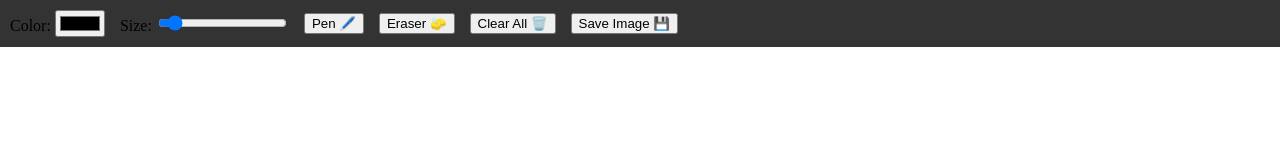
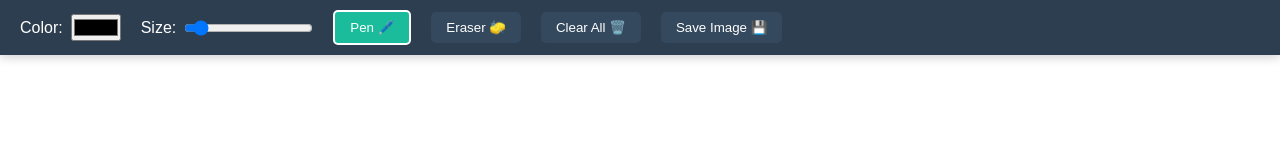
Before and after one commit to yashnain65/whiteboard, a plain HTML site: page index.html in a window 1280 px wide. Drawn offline with Linux system fonts and the light colour scheme.

Commit message:
Update style.css

```diff
--- a/style.css
+++ b/style.css
@@ -1,3 +1,41 @@
-body { margin: 0; display: flex; flex-direction: column; height: 100vh; overflow: hidden; }
-.toolbar { background: #333; padding: 10px; display: flex; gap: 15px; align-items: center; }
-canvas { background: #ffffff; cursor: crosshair; flex-grow: 1; }
+* { margin: 0; padding: 0; box-sizing: border-box; }
+
+body {
+    font-family: Arial, sans-serif;
+    height: 100vh;
+    display: flex;
+    flex-direction: column;
+    background-color: #f0f0f0;
+}
+
+.toolbar {
+    background: #2c3e50;
+    color: white;
+    padding: 10px 20px;
+    display: flex;
+    gap: 20px;
+    align-items: center;
+    box-shadow: 0 2px 10px rgba(0,0,0,0.2);
+    z-index: 10;
+}
+
+.tool-group { display: flex; align-items: center; gap: 8px; }
+
+button {
+    padding: 8px 15px;
+    border: none;
+    border-radius: 5px;
+    cursor: pointer;
+    background: #34495e;
+    color: white;
+    transition: 0.3s;
+}
+
+button:hover { background: #1abc9c; }
+button.active { background: #1abc9c; border: 2px solid white; }
+
+canvas {
+    flex-grow: 1;
+    background: white;
+    cursor: crosshair;
+}
```
